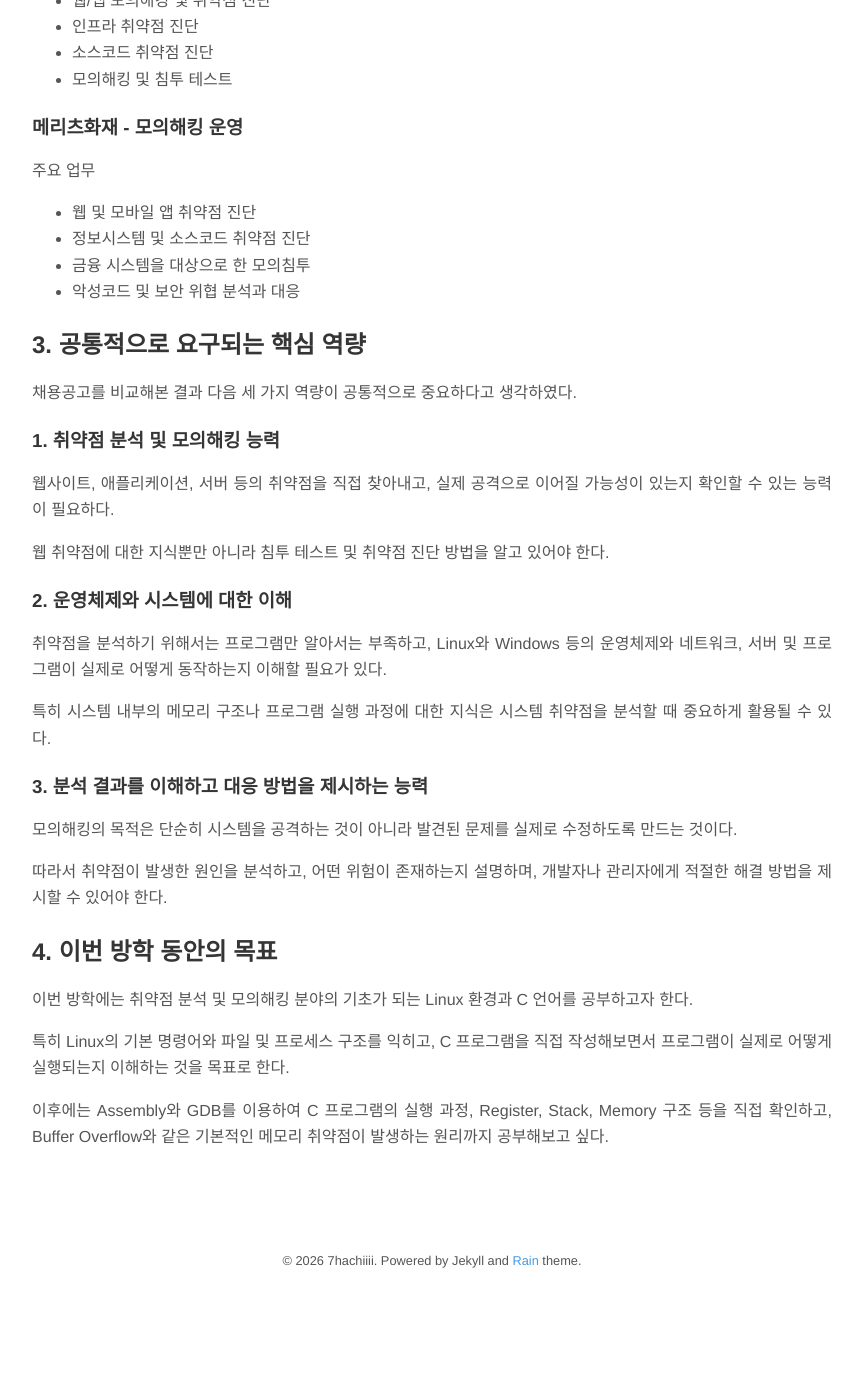
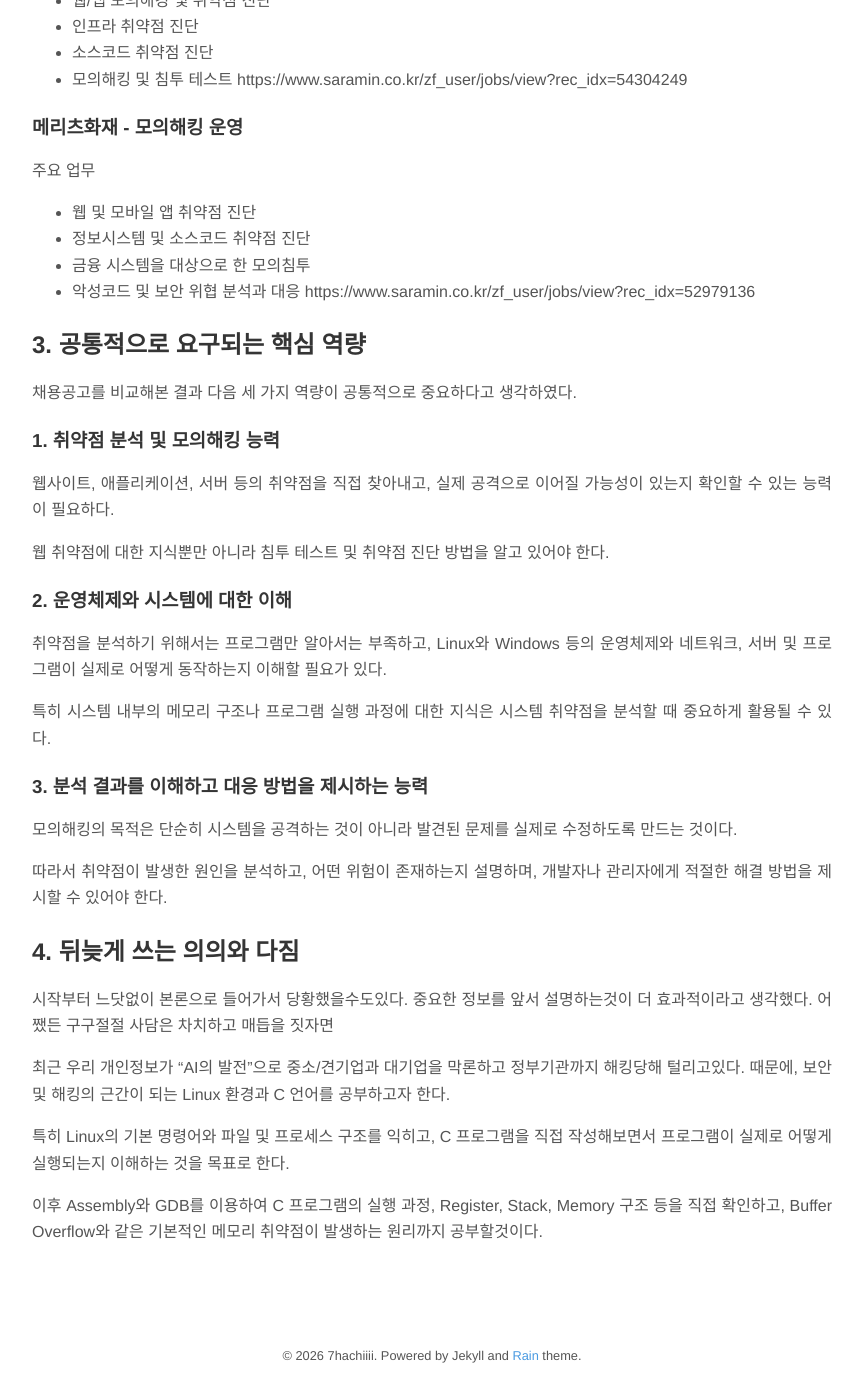
Before and after one commit to 7hachiii/7hachiii.github.io, a Jekyll site: the page built from _posts/2026-10-09-보안-직무-조사.md, in a window 1280 px wide and 1400 px high, scrolled down 1111 px. Shown: the whole window, without its empty margins (208-1071 px from the left). Built offline with Jekyll 4.4.1, drawn with Linux system fonts in a browser that asks for light colours; nearby versions of some CDN libraries; before the commit the page ends 2416 px from its top, so only the background shows below that; some of the changed text lies outside the part shown.

Commit message:
Revise content and update goals for security study
Updated the content structure and added links to job postings. Revised the goals for the vacation period to focus on security and programming fundamentals.

```diff
--- a/_posts/2026-10-09-보안-직무-조사.md
+++ b/_posts/2026-10-09-보안-직무-조사.md
@@ -37,7 +37,7 @@ categories:
 - 실제 공격 시나리오 개발 및 수행
 - 발견된 취약점에 대한 기술적 조치 가이드 작성
 - 위협 인텔리전스 분석 및 정보 공유
-
+https://www.saramin.co.kr/zf_user/jobs/view?rec_idx=54014220
 
 ### 신한DS - 취약점 진단
 
@@ -47,7 +47,7 @@ categories:
 - 인프라 취약점 진단
 - 소스코드 취약점 진단
 - 모의해킹 및 침투 테스트
-
+https://www.saramin.co.kr/zf_user/jobs/view?rec_idx=54304249
 
 ### 메리츠화재 - 모의해킹 운영
 
@@ -57,7 +57,7 @@ categories:
 - 정보시스템 및 소스코드 취약점 진단
 - 금융 시스템을 대상으로 한 모의침투
 - 악성코드 및 보안 위협 분석과 대응
-
+https://www.saramin.co.kr/zf_user/jobs/view?rec_idx=52979136
 
 ## 3. 공통적으로 요구되는 핵심 역량
 
@@ -92,16 +92,22 @@ Linux와 Windows 등의 운영체제와 네트워크, 서버 및 프로그램이
 개발자나 관리자에게 적절한 해결 방법을 제시할 수 있어야 한다.
 
 
-## 4. 이번 방학 동안의 목표
+## 4. 뒤늦게 쓰는 의의와 다짐
 
-이번 방학에는 취약점 분석 및 모의해킹 분야의 기초가 되는
+시작부터 느닷없이 본론으로 들어가서 당황했을수도있다.
+중요한 정보를 앞서 설명하는것이 더 효과적이라고 생각했다.
+어쨌든 구구절절 사담은 차치하고 매듭을 짓자면
+
+최근 우리 개인정보가 "AI의 발전"으로 중소/견기업과 대기업을 막론하고
+정부기관까지 해킹당해 털리고있다.
+때문에, 보안 및 해킹의 근간이 되는
 Linux 환경과 C 언어를 공부하고자 한다.
 
 특히 Linux의 기본 명령어와 파일 및 프로세스 구조를 익히고,
 C 프로그램을 직접 작성해보면서 프로그램이 실제로 어떻게 실행되는지
 이해하는 것을 목표로 한다.
 
-이후에는 Assembly와 GDB를 이용하여 C 프로그램의 실행 과정,
+이후 Assembly와 GDB를 이용하여 C 프로그램의 실행 과정,
 Register, Stack, Memory 구조 등을 직접 확인하고,
 Buffer Overflow와 같은 기본적인 메모리 취약점이 발생하는 원리까지
-공부해보고 싶다.
+공부할것이다.
```
